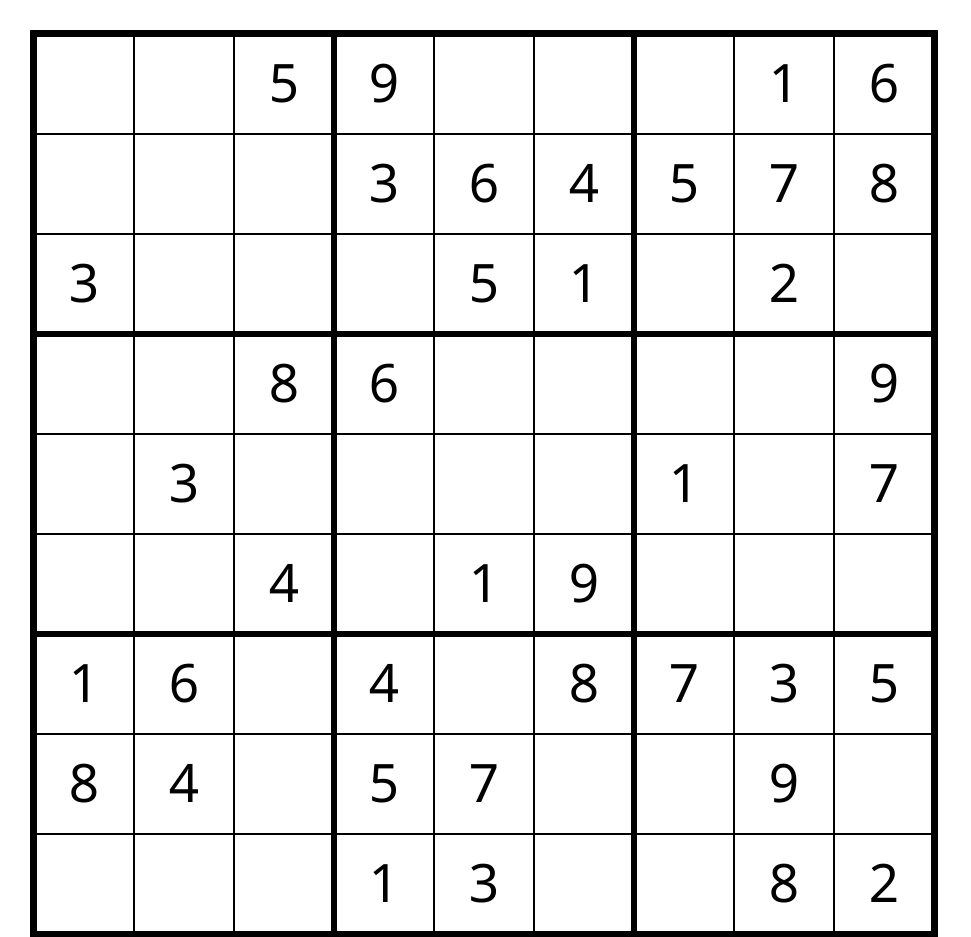
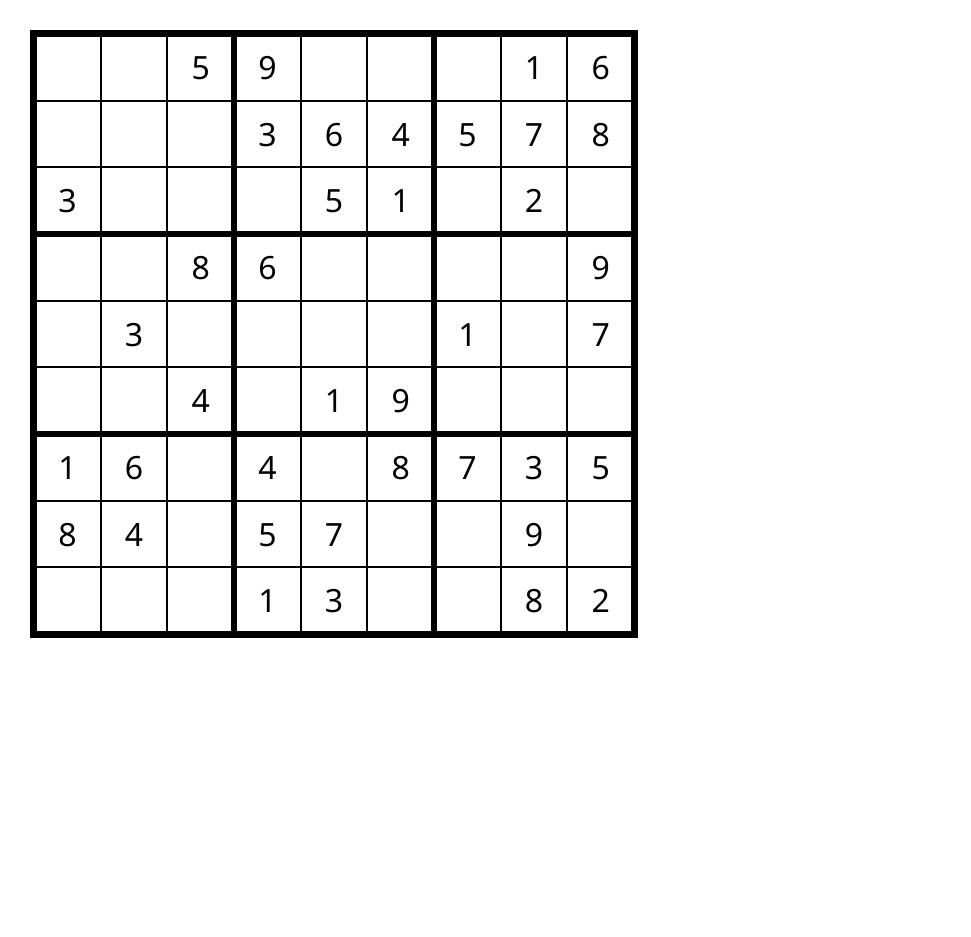
Before and after one commit to jchy191/Sudoku, a website built with webpack: page dist/index.html in a window 1280 px wide. Shown: the top 937 px of the page, without its empty margins (0-971 px from the left). After the commit the page ends 800 px from the top, so only its background shows below. Built offline with nearby package versions, Linux system fonts and the light colour scheme.

Commit message:
Added in text inputs for HTML board, and added updateBoard function in Display module which updates state of local board variable accordingly

```diff
--- a/css/style.css
+++ b/css/style.css
@@ -3,8 +3,8 @@
     grid-gap: 0;
     grid-template-rows: repeat(9, 1fr);
     grid-template-columns: repeat(9, 1fr);
-    width: 900px;
-    height: 900px;
+    width: 600px;
+    height: 600px;
     border: 4px solid black;
 }
 
@@ -19,25 +19,29 @@
 .small-grid-box {
     border: 1px solid black;
     text-align: center;
-
 }
 
 .small-grid-box p {
-    font-size: 53px;
+    font-size: 32px;
     font-family: 'Segoe UI', Tahoma, Helvetica, Geneva, Verdana, sans-serif;
     font-weight: 100;
-    margin: 20px;
+    margin: 16px;
 }
 
 .sudoku-input {
     width: 90%;
     border: none;
+    text-align: center;
 
 }
 input[type="text"] {
-    font-size: 53px;
+    font-size: 32px;
     font-family: 'Segoe UI', Tahoma, Helvetica, Geneva, Verdana, sans-serif;
     font-weight: 100;
+    color: brown;
+    padding: 0%;
+    position: relative;
+    bottom: 4px;
 }
 
 #container {
--- a/src/Display.js
+++ b/src/Display.js
@@ -29,22 +29,31 @@ const Display = (() => {
                 if (board[i][j] != 0)
                     cells[n].firstChild.innerText = board[i][j];
                 if (board[i][j] == 0)
-                    _createTextEntry(cells[n])
+                    _createTextEntry(cells[n], i, j)
                 n++;
             }
-
     }
 
-    function _createTextEntry(container) {
-        let text = document.createElement("input")
+    function updateBoard(board, value, cellID){
+        board[cellID.slice(0,1)][cellID.slice(1,2)] = parseInt(value);
+        console.log(board);
+    }
+
+    function _createTextEntry(container, i, j) {
+        let text = document.createElement("input");
         text.setAttribute("type", "text");
-        text.className = "sudoku-input"
+        text.setAttribute("maxlength", "1");
+        text.setAttribute("size", "1");
+        text.setAttribute("patter", "[1-9]")
+        text.id = `${i}${j}`;
+        text.className = "sudoku-input";
         container.appendChild(text);
     }
 
     return {
         createGrid,
-        renderNumbers
+        renderNumbers,
+        updateBoard
     }
 
 })();
--- a/src/Puzzle.js
+++ b/src/Puzzle.js
@@ -22,7 +22,7 @@ const Puzzle = (() => {
     }
 
     function createBlanks(solution) {
-        let puzzle = [...solution]
+        let puzzle = [...solution];
         for (let i = 0; i < 9; i++) {
             for (let j = 0; j < 9; j++) {
                 if (Math.random() < 0.5)
--- a/src/index.js
+++ b/src/index.js
@@ -2,11 +2,6 @@ const Display = require('./Display');
 const Puzzle = require('./Puzzle');
 
 //const grid = document.getElementById("grid");
-
-
-//newgame
-
-
 
 
 const newGame = (() => {
@@ -18,4 +13,20 @@ const grid = document.getElementById("grid");
 Display.createGrid(grid);
 Display.renderNumbers(board);
 
+
+let cells = [...document.querySelectorAll(".sudoku-input")];
+cells.forEach(cell => {
+    cell.addEventListener("input", function(){
+        if (!cell.value)
+            Display.updateBoard(board, 0, cell.id);
+        if (/[1-9]/.test(cell.value))
+            Display.updateBoard(board, cell.value, cell.id);
+        if (/\D/.test(cell.value) || cell.value == 0)
+            cell.value = "";
+        //the position of the input cell is stored in cell.id as a String
+    })
+})
+
+
+
 })();
```
Also changed, not shown: README.md, dist/main.js.
